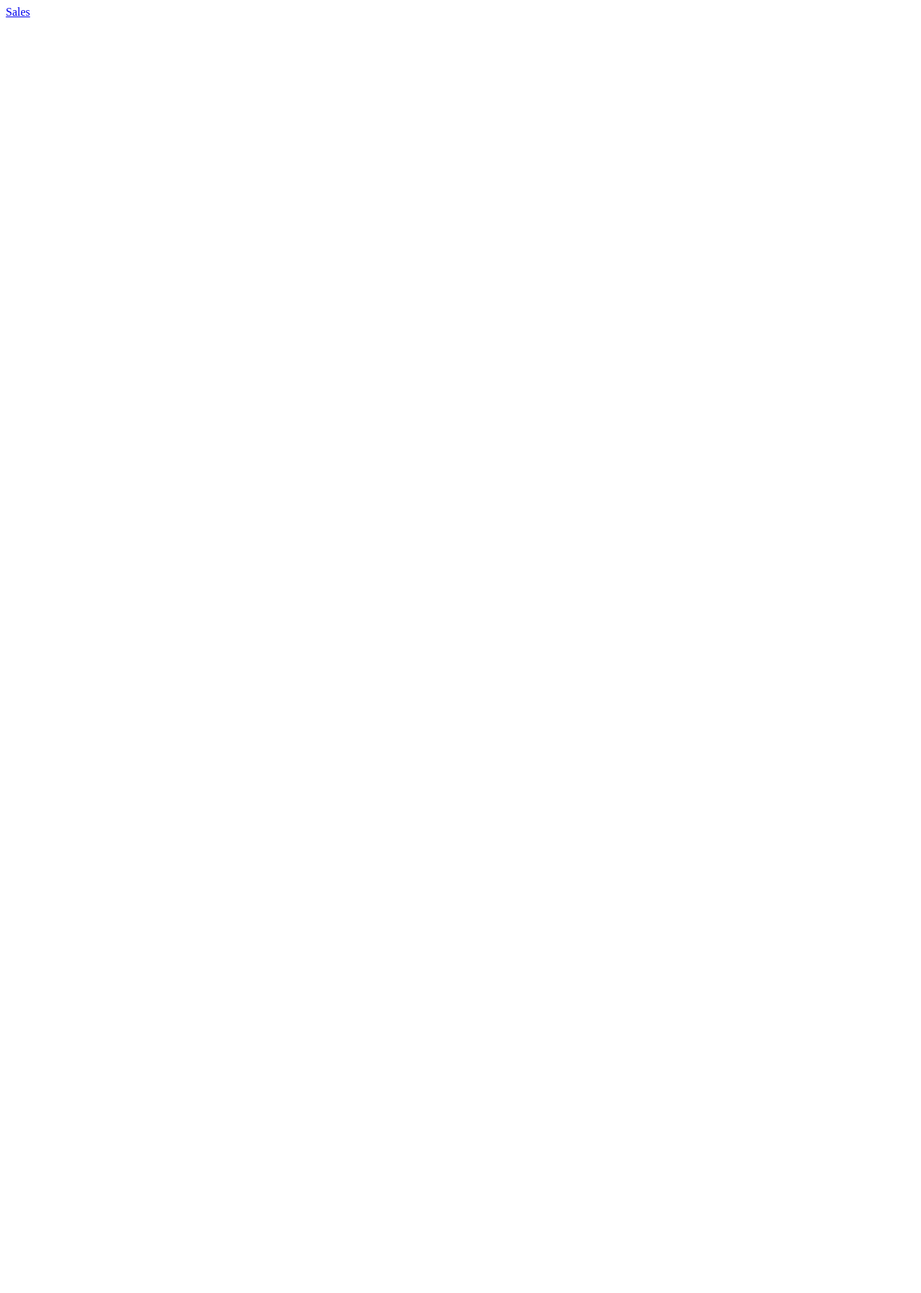
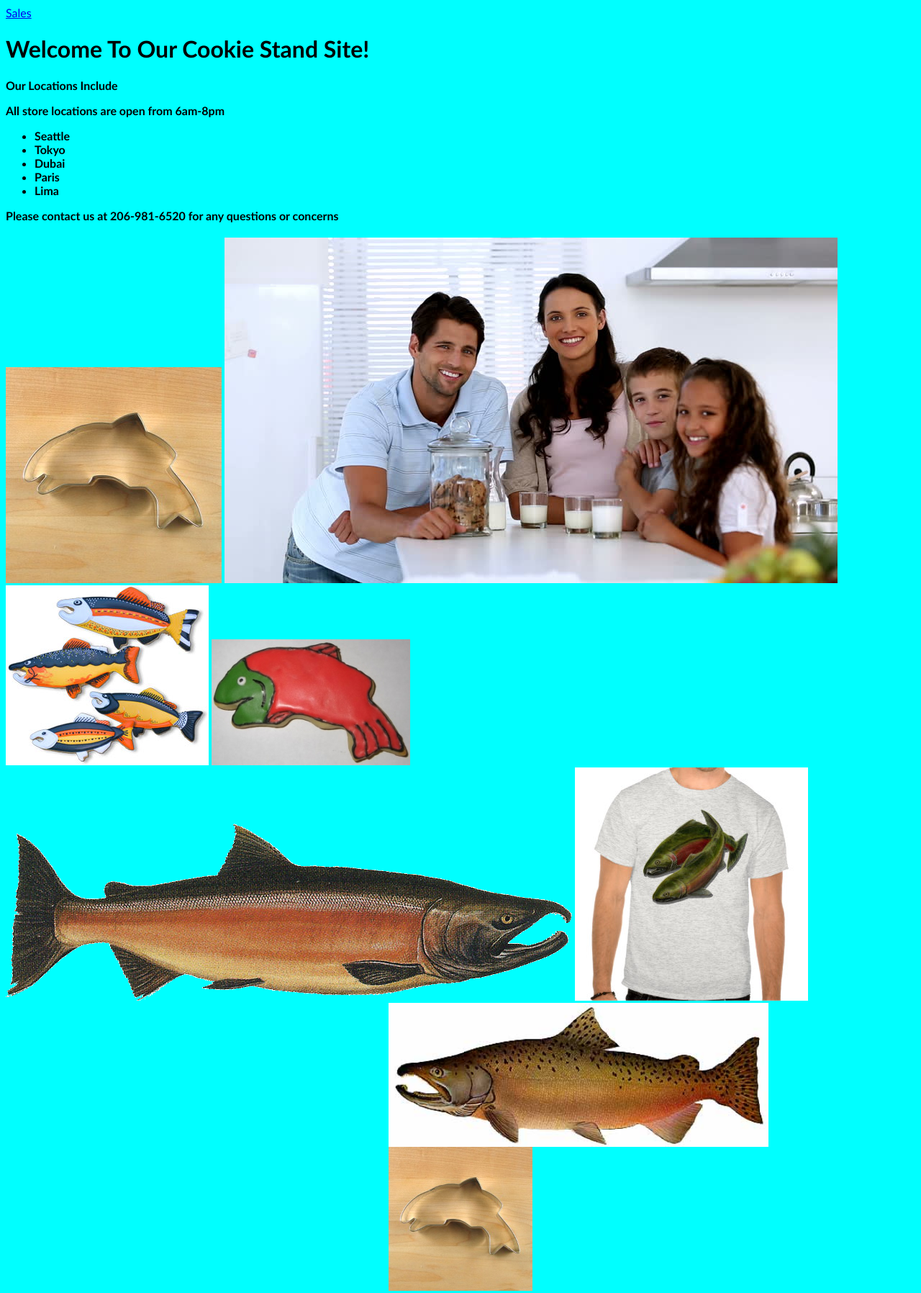
Before and after one commit to abshir206/cookie-stand, a plain HTML site: page index.html in a window 1280 px wide. Shown: the whole page at 72% size. Before the commit the page ends 800 px from the top, so only its background shows below. Drawn offline with Linux system fonts and the light colour scheme.

Commit message:
css work

```diff
--- a/css/style.css
+++ b/css/style.css
@@ -10,6 +10,16 @@ td, th {
 thead, th {
   font-weight: bold;
 }
-tfoot {
-  background-color: rgb(112, 159, 165, .1);
+
+body{
+  background-color: aqua;
+  font-family:'Gill Sans', 'Gill Sans MT', Calibri, 'Trebuchet MS', sans-serif
+
 }
+
+div{
+  width: 200px;
+  height: 200px;
+  margin: auto;
+  display: flex;
+}
--- a/index.html
+++ b/index.html
@@ -1,13 +1,43 @@
 <!DOCTYPE html>
 <html lang="en">
 <head>
+  <link rel="stylesheet" href="css/style.css">
   <meta charset="UTF-8">
   <meta http-equiv="X-UA-Compatible" content="IE=edge">
   <meta name="viewport" content="width=device-width, initial-scale=1.0">
-  <title>Document</title>
+  <title>Cookie Stand</title>
 
 </head>
+<nav> <a href="sales.html">Sales</a> </nav>
+
 <body>
-  <a href="sales.html">Sales</a>
+  <h1> Welcome To Our Cookie Stand Site!</h1>
+  <h4> Our Locations Include
+    <p> All store locations are open from 6am-8pm</p>
+    <ul>
+      <li>Seattle</li>
+      <li> Tokyo</li>
+      <li>Dubai</li>
+      <li>Paris</li>
+      <li>Lima</li>
+    </ul>
+    <p> Please contact us at 206-981-6520 for any questions or concerns</p>
+  </h4>
+
+
+  <img src="img/assets/cutter.jpeg" alt="cutter">
+  <img src="img/assets/family.jpg" alt="family">
+  <img src="img/assets/fish.jpg" alt="fishy">
+  <img src="img/assets/frosted-cookie.jpg" alt="frosted-cookie">
+  <img src="img/assets/salmon.png" alt="salmon">
+  <img src="img/assets/shirt.jpg" alt="shirt">
+
+  <div>
+    <img src="img/assets/chinook.jpg" alt="Chinook">
+
+  </div>
+
+  <div> <img src="img/assets/cutter.jpeg" alt="cutter"></div>
+
 </body>
 </html>
```
Also changed, not shown: sales.html (+2 -0 lines), img/assets/chinook.jpg (added), img/assets/cutter.jpeg (added), img/assets/family.jpg (added), img/assets/fish.jpg (added), img/assets/frosted-cookie.jpg (added), img/assets/salmon.png (added), img/assets/shirt.jpg (added).
